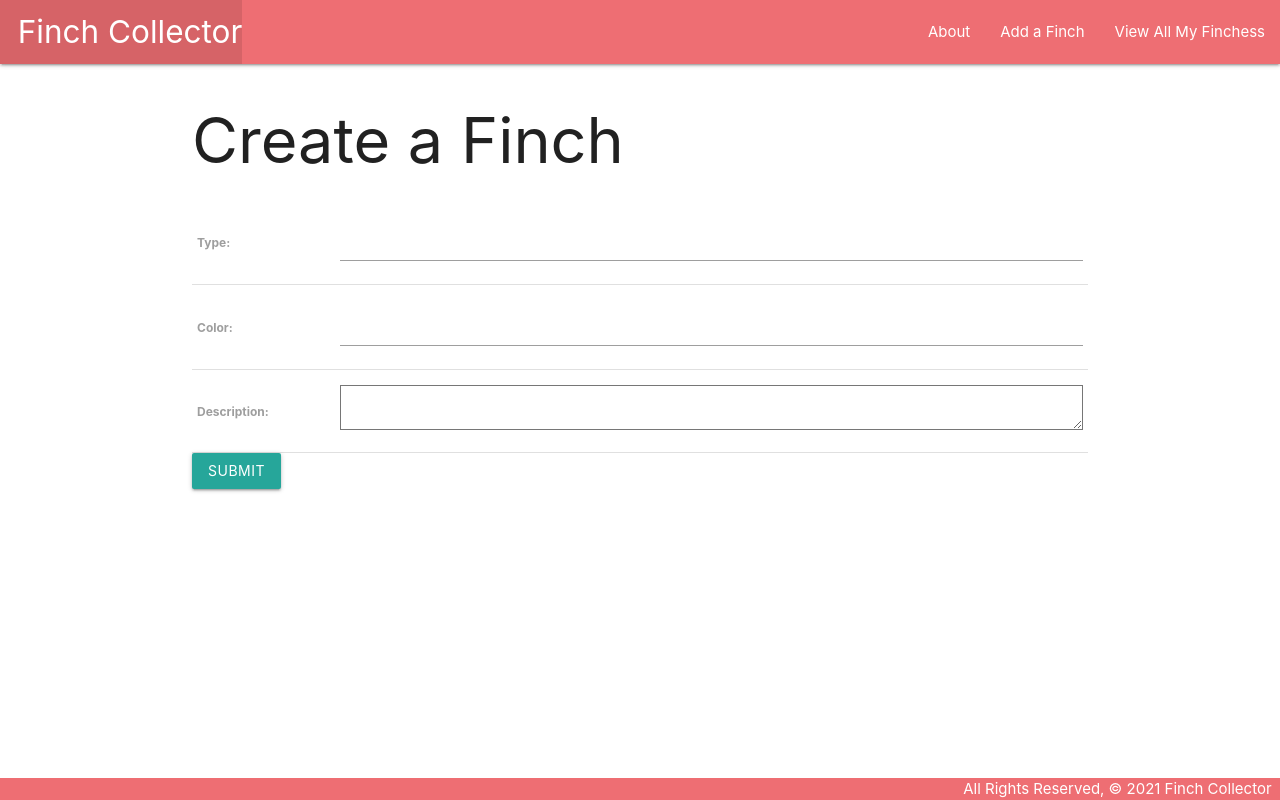
After one commit to jsonnguyen/finchcollector, a Django app: page /finches/create/ in a window 1280 px wide. The commit adds this page. Run offline with Django 5.2, Linux system fonts and the light colour scheme.

Commit message:
can add,edit, and delte finches

```diff
--- a/main_app/models.py
+++ b/main_app/models.py
@@ -1,4 +1,5 @@
 from django.db import models
+from django.urls import reverse
 
 # Create your models here.
 class Finch(models.Model):
@@ -8,3 +9,6 @@ class Finch(models.Model):
 
     def __str__(self):
             return self.type
+
+    def get_absolute_url(self):
+        return reverse("detail", kwargs={"finch_id": self.id})
--- a/main_app/templates/base.html
+++ b/main_app/templates/base.html
@@ -18,8 +18,9 @@
           <li><a href="/" class="left brand-logo">&nbsp;&nbsp;Finch Collector</a></li>
         </ul>
         <ul class="right">
-          <li><a href="/about">About</a></li>
-          <li><a href="/finches">View All My Finchess</a></li>
+          <li><a href="{% url "about" %}">About</a></li>
+          <li><a href="{% url "finches_create" %}">Add a Finch</a></li>
+          <li><a href="{% url "index" %}">View All My Finchess</a></li>
         </ul>
       </div>
     </nav>
--- a/main_app/templates/finches/detail.html
+++ b/main_app/templates/finches/detail.html
@@ -9,6 +9,11 @@
             <p>Color: {{ finch.color }}</p>
             <p>Description: {{ finch.description }}</p>
         </div>
+        <div class="card-action">
+            <a href="{% url "finches_update" finch.id %}">Edit</a>
+            <a href="{% url "finches_delete" finch.id %}">Delete</a>
+
+        </div>
     </div>
 
 {% endblock  %}
--- /dev/null
+++ b/main_app/templates/main_app/finch_form.html
@@ -0,0 +1,18 @@
+{% extends "base.html" %}
+
+{% block content %}
+{% if object %}
+<h1>Update {{ finch.type }}'s Detail</h1>
+{% else %}
+<h1>Create a Finch</h1>
+{% endif %}
+
+<form action="" method="POST">
+    {% csrf_token %}
+    <table>
+        {{ form.as_table }}
+    </table>
+    <input type="submit" value="Submit" class="btn">
+</form>
+
+{% endblock  %}
--- a/main_app/urls.py
+++ b/main_app/urls.py
@@ -5,5 +5,8 @@ urlpatterns = [
     path('', views.home, name='home'),
     path('about/', views.about, name='about'),
     path('finches/', views.finches_index, name='index'),
-    path('finches/<int:finch_id>', views.finch_detail, name='detail')
+    path('finches/<int:finch_id>', views.finch_detail, name='detail'),
+    path('finches/create/', views.FinchCreate.as_view(), name='finches_create'),
+    path('finches/<int:pk>/update/', views.FinchUpdate.as_view(), name="finches_update"),
+    path('finches/<int:pk>/delete/', views.FinchDelete.as_view(), name="finches_delete")
 ]
--- a/main_app/views.py
+++ b/main_app/views.py
@@ -1,5 +1,6 @@
 from django.shortcuts import render
 from .models import Finch
+from django.views.generic.edit import CreateView, UpdateView, DeleteView
 
 def home(request):
     return render(request, 'home.html')
@@ -18,3 +19,15 @@ def finch_detail(request, finch_id):
     return render(request, 'finches/detail.html', {
         'finch': finch
     })
+
+class FinchCreate(CreateView):
+    model = Finch
+    fields = '__all__'
+
+class FinchUpdate(UpdateView):
+    model = Finch
+    fields = '__all__'
+
+class FinchDelete(DeleteView):
+    model = Finch
+    success_url = '/finches/'
```
Also changed, not shown: main_app/templates/main_app/finch_confirm_delete.html (added, +13 -0 lines).
